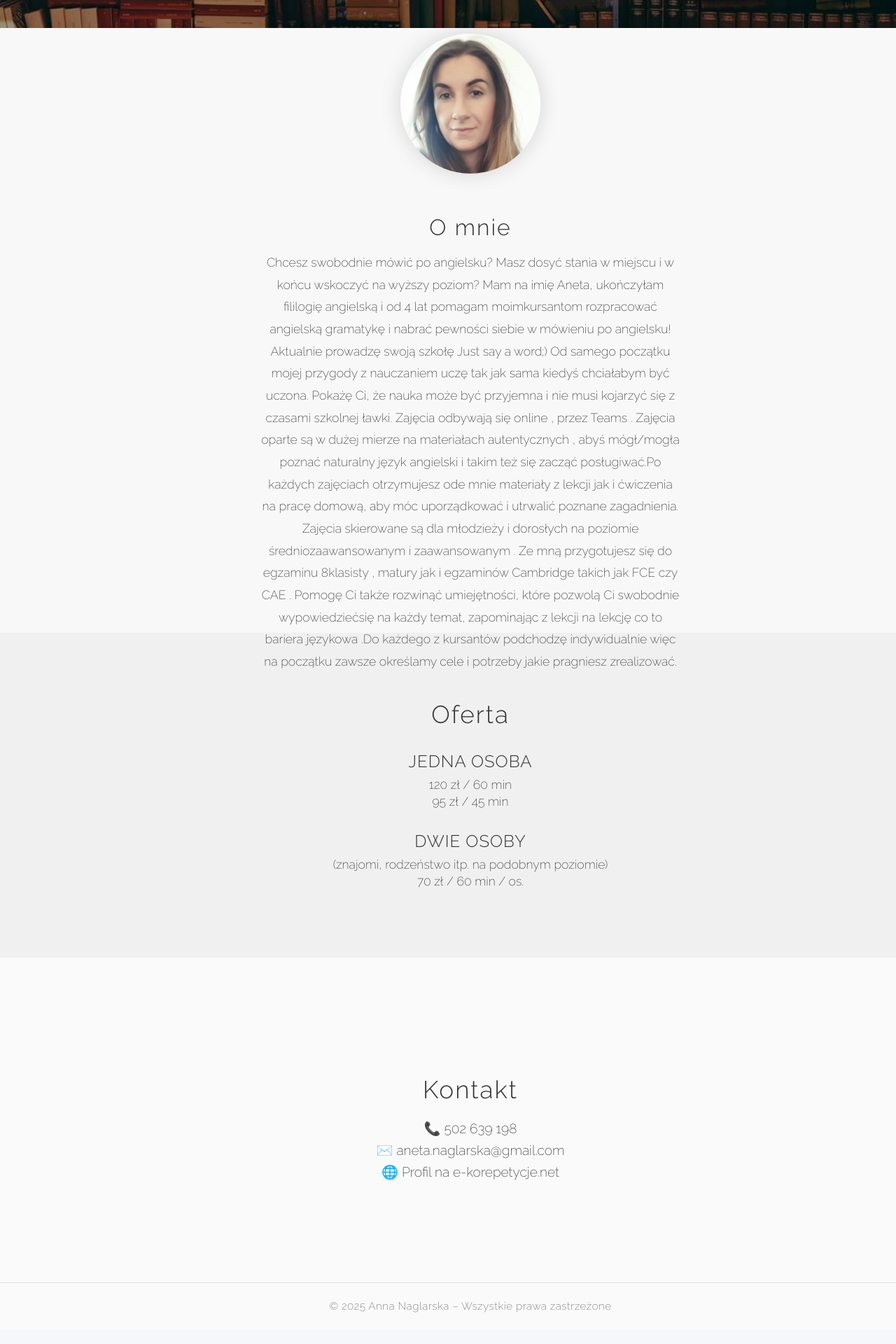
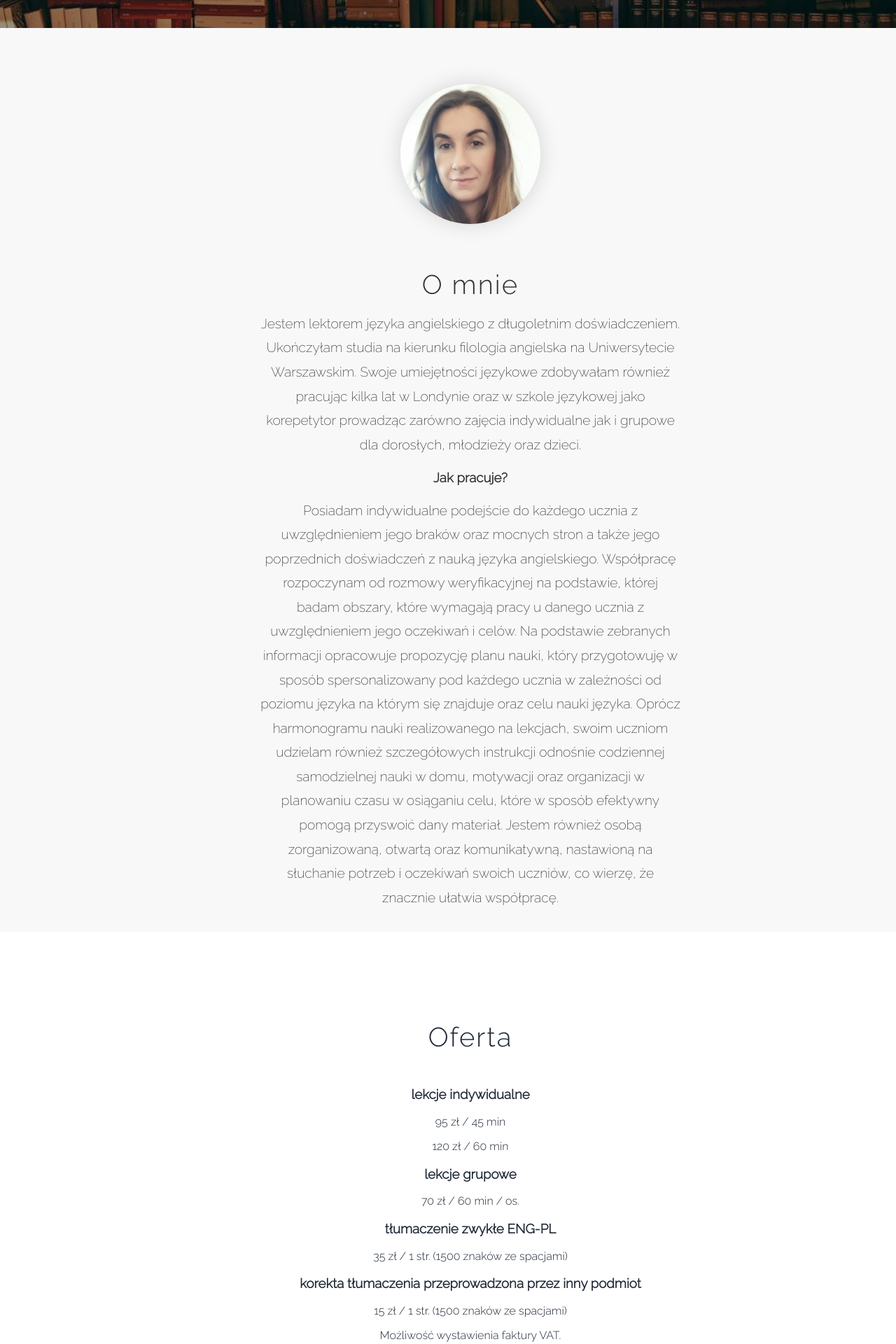
Before and after one commit to MKarbowniczek/portfolio-v1, a React (Vite) app: page / in a window 1280 px wide. Shown: the part 760-2680 px from the top of the page at 70% size. Before the commit the page ends 2659 px from the top, so only its background shows below. Built offline with nearby package versions, Linux system fonts and the light colour scheme.

Commit message:
Added responisvnes of the website

```diff
--- a/src/components/about/About.jsx
+++ b/src/components/about/About.jsx
@@ -12,14 +12,30 @@ const About = () => {
         <div className="about-text">
           <h2>O mnie</h2>
           <p>
-            Chcesz swobodnie mówić po angielsku? Masz dosyć stania w miejscu i w końcu wskoczyć na wyższy poziom?
+              Jestem lektorem języka angielskiego z długoletnim doświadczeniem.
+              Ukończyłam studia na kierunku filologia angielska na Uniwersytecie Warszawskim.
+              Swoje umiejętności językowe zdobywałam również pracując kilka lat w Londynie
+              oraz w szkole językowej jako korepetytor prowadząc zarówno zajęcia indywidualne jak i grupowe dla
+              dorosłych, młodzieży oraz dzieci.
+          </p>
+          <h3>Jak pracuje?</h3>
+          <p>
+             Posiadam indywidualne podejście do każdego ucznia z uwzględnieniem
+             jego braków oraz mocnych stron a także jego poprzednich doświadczeń z
+             nauką języka angielskiego. Współpracę rozpoczynam od rozmowy
+             weryfikacyjnej na podstawie, której badam obszary, które wymagają pracy u
+             danego ucznia z uwzględnieniem jego oczekiwań i celów. Na podstawie
 
-            Mam na imię Aneta, ukończyłam fililogię angielską i od 4 lat pomagam moimkursantom rozpracować angielską gramatykę i nabrać pewności siebie w mówieniu po angielsku! Aktualnie prowadzę swoją szkołę Just say a word;)
-            Od samego początku mojej przygody z nauczaniem  uczę tak jak sama kiedyś chciałabym być uczona. Pokażę Ci, że nauka może być przyjemna i nie musi kojarzyć się z czasami szkolnej ławki.
-
-            Zajęcia odbywają się online , przez Teams  . Zajęcia oparte są w dużej mierze na materiałach autentycznych , abyś mógł/mogła poznać naturalny język angielski i takim też się zacząć posługiwać.Po każdych zajęciach otrzymujesz ode mnie materiały z lekcji jak i ćwiczenia na pracę domową, aby móc uporządkować i utrwalić poznane zagadnienia.
-
-            Zajęcia skierowane są dla młodzieży i dorosłych  na poziomie średniozaawansowanym i zaawansowanym . Ze mną przygotujesz się do egzaminu 8klasisty , matury jak i egzaminów Cambridge takich jak FCE czy CAE . Pomogę Ci także rozwinąć umiejętności, które pozwolą Ci swobodnie  wypowiedziećsię na każdy temat, zapominając z lekcji na lekcję co to bariera językowa .Do każdego z kursantów podchodzę indywidualnie więc na początku zawsze określamy cele i potrzeby jakie pragniesz zrealizować.
+             zebranych informacji opracowuje propozycję planu nauki, który przygotowuję
+             w sposób spersonalizowany pod każdego ucznia w zależności od poziomu
+             języka na którym się znajduje oraz celu nauki języka. Oprócz harmonogramu
+             nauki realizowanego na lekcjach, swoim uczniom udzielam również
+             szczegółowych instrukcji odnośnie codziennej samodzielnej nauki w
+             domu, motywacji oraz organizacji w planowaniu czasu w osiąganiu celu,
+             które w sposób efektywny pomogą przyswoić dany materiał.
+             Jestem również osobą zorganizowaną, otwartą oraz komunikatywną,
+             nastawioną na słuchanie potrzeb i oczekiwań swoich uczniów, co wierzę,
+             że znacznie ułatwia współpracę.
           </p>
         </div>
       </div>
--- a/src/components/about/About.scss
+++ b/src/components/about/About.scss
@@ -2,13 +2,13 @@
 
 .about-section {
   width: 100%;
-  height: 100vh;
+  min-height: 100vh;
   background-color: #f8f8f8;
   display: flex;
   align-items: center;
   justify-content: center;
   text-align: center;
-  padding: 2rem;
+  padding: 2rem 2rem 2rem; // ⬅ increased top padding for separation
 
   .about-content {
     display: flex;
@@ -16,6 +16,7 @@
     align-items: center;
     gap: 2rem;
     max-width: 800px;
+    width: 100%;
   }
 
   .about-image-wrapper {
@@ -25,8 +26,7 @@
     overflow: hidden;
     box-shadow: 0 0 30px rgba(0, 0, 0, 0.15);
     transition: transform 0.4s ease;
-
-    margin-top: 4rem; // <-- added extra space above photo
+    margin-top: 3rem; // space above photo
 
     &:hover {
       transform: scale(1.05);
@@ -42,12 +42,22 @@
   .about-text {
     font-family: 'Raleway', sans-serif;
     color: #333;
+    padding: 0 1rem;
 
     h2 {
       font-weight: 300;
       font-size: 2rem;
       margin-bottom: 1rem;
       letter-spacing: 2px;
+
+      @media (min-width: 768px) {
+        font-size: 2.4rem;
+      }
+
+      @media (max-width: 480px) {
+        font-size: 1.6rem;
+        letter-spacing: 1px;
+      }
     }
 
     p {
@@ -56,6 +66,39 @@
       line-height: 1.8;
       max-width: 600px;
       margin: 0 auto;
+
+      @media (min-width: 768px) {
+        font-size: 1.2rem;
+      }
+
+      @media (max-width: 480px) {
+        font-size: 1rem;
+        line-height: 1.6;
+      }
+    }
+  }
+
+  /* ✅ Responsive Layout Adjustments */
+  @media (max-width: 768px) {
+    height: auto; /* Allow section to grow naturally on smaller screens */
+    padding: 3rem 1rem;
+
+    .about-content {
+      gap: 1.5rem;
+    }
+
+    .about-image-wrapper {
+      width: 150px;
+      height: 150px;
+      margin-top: 2rem;
+    }
+  }
+
+  @media (max-width: 480px) {
+    .about-image-wrapper {
+      width: 130px;
+      height: 130px;
+      margin-top: 1.5rem;
     }
   }
 }
--- a/src/components/contact/Contact.scss
+++ b/src/components/contact/Contact.scss
@@ -2,7 +2,7 @@
 
 .contact-section {
   width: 100%;
-  height: 50vh;
+  min-height: 50vh; // ✅ allows section to expand naturally on smaller screens
   background-color: #fafafa;
   display: flex;
   align-items: center;
@@ -10,7 +10,7 @@
   text-align: center;
   font-family: 'Raleway', sans-serif;
   color: #333;
-  padding: 2rem;
+  padding: 4rem 2rem;
 
   .contact-content {
     max-width: 600px;
@@ -21,12 +21,33 @@
       font-size: 2.2rem;
       letter-spacing: 2px;
       margin-bottom: 1.5rem;
+
+      @media (max-width: 768px) {
+        font-size: 2rem;
+        margin-bottom: 1.2rem;
+      }
+
+      @media (max-width: 480px) {
+        font-size: 1.8rem;
+        letter-spacing: 1px;
+        margin-bottom: 1rem;
+      }
     }
 
     p {
       font-weight: 200;
       font-size: 1.2rem;
       margin: 0.5rem 0;
+      line-height: 1.6;
+
+      @media (max-width: 768px) {
+        font-size: 1.1rem;
+      }
+
+      @media (max-width: 480px) {
+        font-size: 1rem;
+        line-height: 1.5;
+      }
 
       a {
         color: #333;
@@ -40,4 +61,14 @@
       }
     }
   }
+
+  /* ✅ Responsive Layout Adjustments */
+  @media (max-width: 768px) {
+    padding: 3rem 1.5rem;
+    min-height: auto; // allows natural growth
+  }
+
+  @media (max-width: 480px) {
+    padding: 2.5rem 1rem;
+  }
 }
--- a/src/components/footer/footer.scss
+++ b/src/components/footer/footer.scss
@@ -14,5 +14,29 @@
     margin: 0;
     font-size: 0.95rem;
     letter-spacing: 0.5px;
+
+    @media (max-width: 1024px) {
+      font-size: 0.9rem;
+    }
+
+    @media (max-width: 768px) {
+      font-size: 0.85rem;
+      letter-spacing: 0.3px;
+    }
+
+    @media (max-width: 480px) {
+      font-size: 0.8rem;
+      line-height: 1.4;
+      padding: 0 0.5rem; // keeps text centered and readable on narrow screens
+    }
+  }
+
+  /* ✅ Responsive Layout Adjustments */
+  @media (max-width: 768px) {
+    padding: 1.2rem 1.5rem;
+  }
+
+  @media (max-width: 480px) {
+    padding: 1rem;
   }
 }
--- a/src/components/offer/Offer.jsx
+++ b/src/components/offer/Offer.jsx
@@ -8,15 +8,27 @@ const Offer = () => {
         <h2>Oferta</h2>
 
         <div className="offer-block">
-          <h3>JEDNA OSOBA</h3>
+          <h3>lekcje indywidualne</h3>
+          <p>95 zł / 45 min</p>
           <p>120 zł / 60 min</p>
-          <p>95 zł / 45 min</p>
         </div>
 
         <div className="offer-block">
-          <h3>DWIE OSOBY</h3>
-          <p>(znajomi, rodzeństwo itp. na podobnym poziomie)</p>
+          <h3>lekcje grupowe</h3>
           <p>70 zł / 60 min / os.</p>
+        </div>
+
+        <div className="offer-block">
+            <h3>tłumaczenie zwykłe ENG-PL</h3>
+            <p>35 zł / 1 str. (1500 znaków ze spacjami)</p>
+        </div>
+
+        <div className="offer-block">
+           <h3>korekta tłumaczenia przeprowadzona przez inny podmiot</h3>
+           <p>15 zł / 1 str. (1500 znaków ze spacjami)</p>
+        </div>
+        <div className="offer-block">
+            <p>Możliwość wystawienia faktury VAT.</p>
         </div>
       </div>
     </section>
--- a/src/components/offer/Offer.scss
+++ b/src/components/offer/Offer.scss
@@ -2,42 +2,116 @@
 
 .offer-section {
   width: 100%;
-  height: 50vh;
-  background-color: #f0f0f0;
+  min-height: 50vh;
+  background-color: #ffffff;
   display: flex;
   align-items: center;
   justify-content: center;
+  padding: 6rem 2rem;
+  font-family: 'Raleway', sans-serif;
   text-align: center;
-  padding: 2rem;
-  font-family: 'Raleway', sans-serif;
-  color: #333;
 
   .offer-content {
-    max-width: 800px;
+    max-width: 1000px;
     width: 100%;
 
     h2 {
+      font-size: 2.4rem;
       font-weight: 300;
-      font-size: 2.2rem;
+      margin-bottom: 3rem;
       letter-spacing: 2px;
+
+      @media (max-width: 768px) {
+        font-size: 2rem;
         margin-bottom: 2rem;
       }
 
-    .offer-block {
-      margin-bottom: 2rem;
+      @media (max-width: 480px) {
+        font-size: 1.8rem;
+      }
+    }
+
+    .offer-items {
+      display: flex;
+      justify-content: space-around;
+      flex-wrap: wrap;
+      gap: 2rem;
+
+      .offer-item {
+        background-color: #f9f9f9;
+        border-radius: 1.5rem;
+        box-shadow: 0 2px 10px rgba(0, 0, 0, 0.1);
+        padding: 2rem 3rem;
+        flex: 1 1 45%;
+        min-width: 280px;
+        max-width: 450px;
+        transition: transform 0.3s ease, box-shadow 0.3s ease;
+
+        &:hover {
+          transform: translateY(-5px);
+          box-shadow: 0 4px 20px rgba(0, 0, 0, 0.15);
+        }
 
         h3 {
           font-weight: 300;
           font-size: 1.5rem;
-        margin-bottom: 0.5rem;
-        letter-spacing: 1px;
+          margin-bottom: 1rem;
+
+          @media (max-width: 768px) {
+            font-size: 1.3rem;
+          }
+
+          @media (max-width: 480px) {
+            font-size: 1.2rem;
+          }
         }
 
         p {
           font-weight: 200;
           font-size: 1.1rem;
-        margin: 0.2rem 0;
+          line-height: 1.6;
+          margin: 0.3rem 0;
+
+          @media (max-width: 768px) {
+            font-size: 1rem;
+          }
+
+          @media (max-width: 480px) {
+            font-size: 0.95rem;
           }
         }
       }
     }
+  }
+
+  /* ✅ Responsive adjustments for mobile and small tablets */
+  @media (max-width: 768px) {
+    padding: 4rem 1.5rem;
+    min-height: auto;
+
+    .offer-items {
+      flex-direction: column;
+      align-items: center;
+      gap: 1.5rem;
+
+      .offer-item {
+        width: 100%;
+        max-width: 400px;
+      }
+    }
+  }
+
+  @media (max-width: 480px) {
+    padding: 3rem 1rem;
+
+    .offer-content {
+      h2 {
+        margin-bottom: 1.5rem;
+      }
+    }
+
+    .offer-item {
+      padding: 1.5rem 1.8rem;
+    }
+  }
+}
```
Also changed, not shown: src/components/home/Home.scss (+35 -7 lines). Lines whose indentation alone changed are shown as unchanged.
